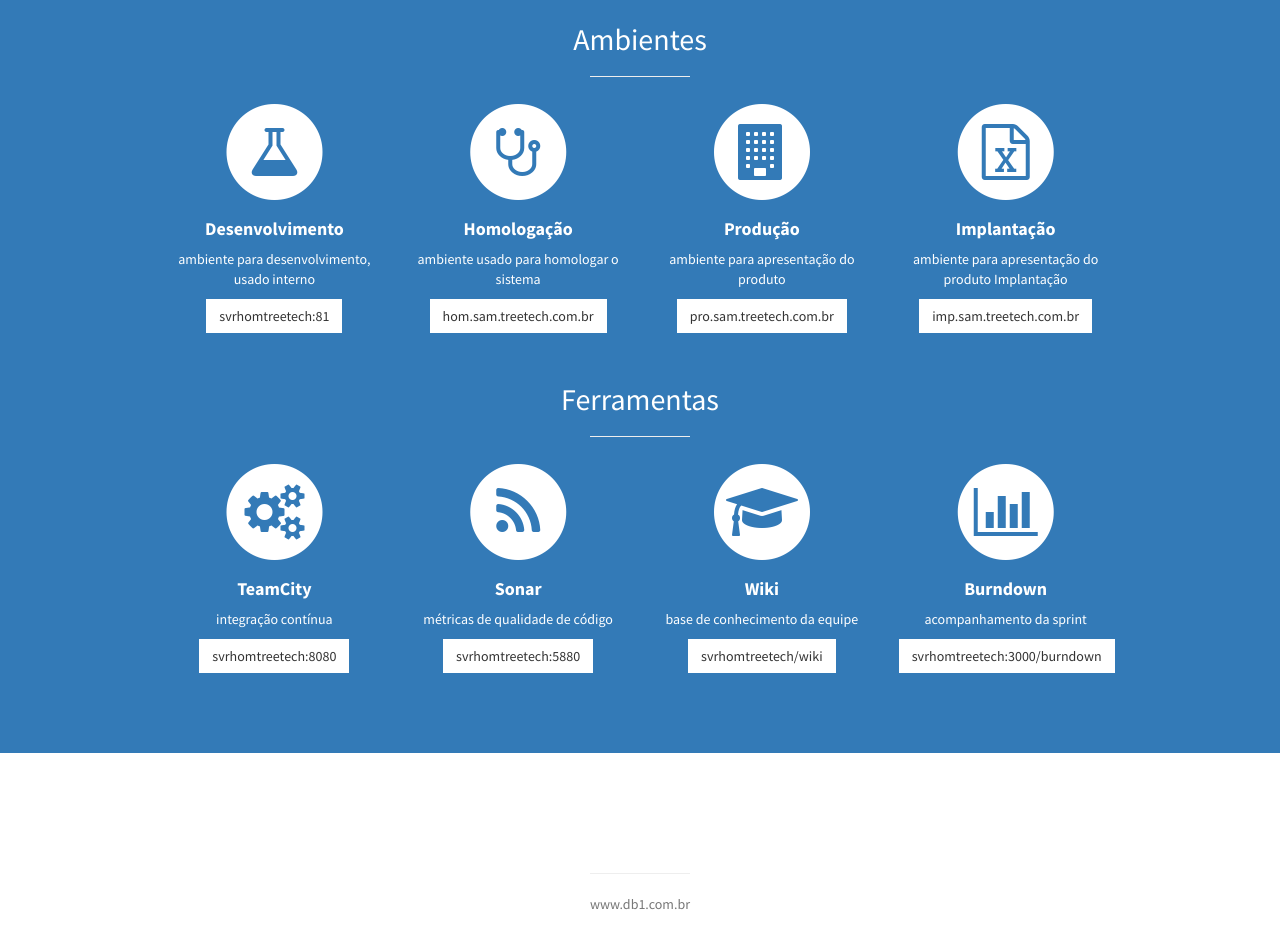
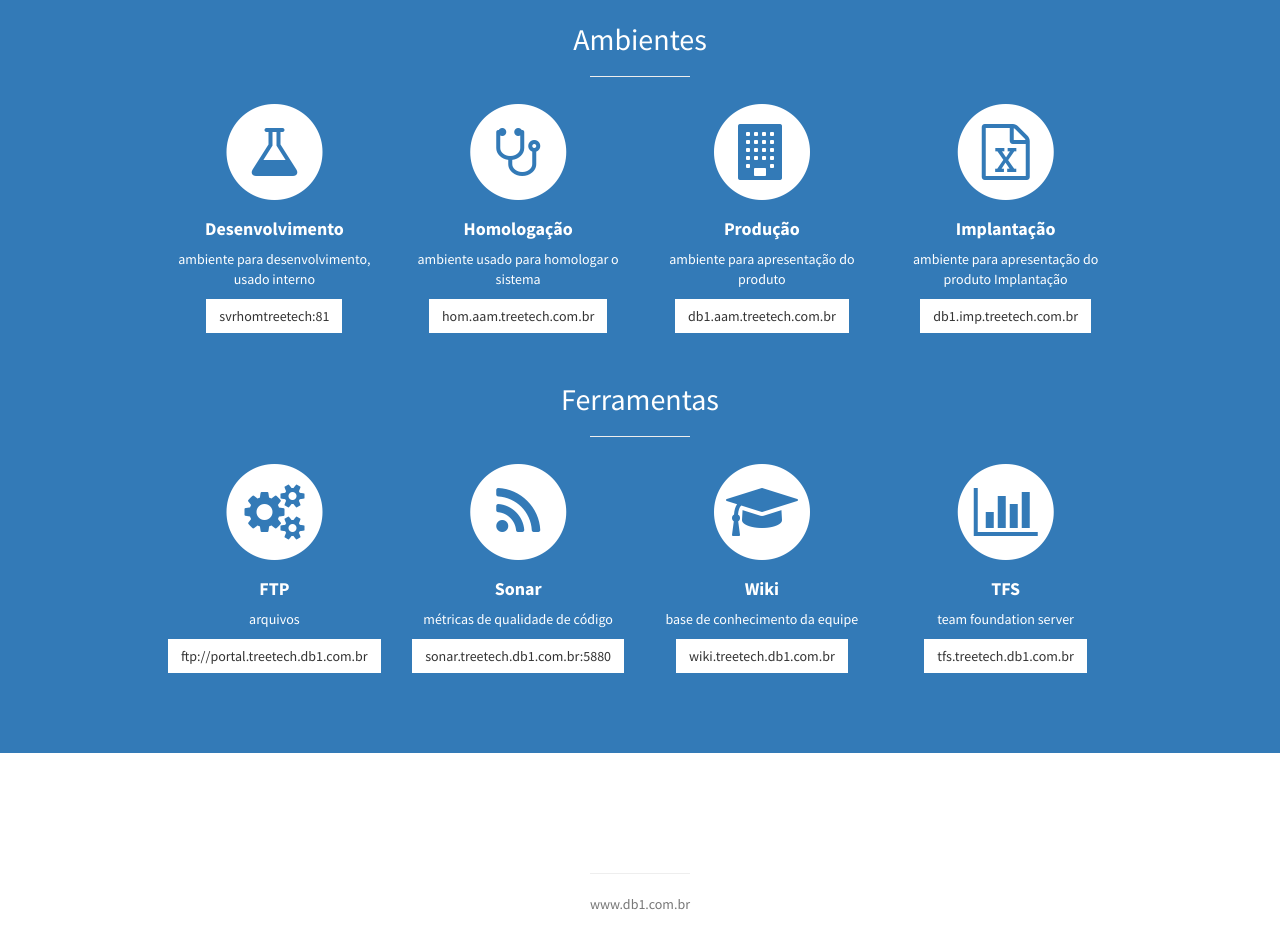
Before and after one commit to marcostomazini/portalservicostreetech, a plain HTML site: page index.html in a window 1280 px wide. Shown: the part 847-1795 px from the top of the page. Drawn offline with Linux system fonts and the light colour scheme.

Commit message:
atualizado links

```diff
--- a/index.html
+++ b/index.html
@@ -73,7 +73,7 @@
                             <div class="service-item">
                                 <span class="fa-stack fa-4x">
                                 <i class="fa fa-circle fa-stack-2x"></i>
-                                <a href="http://hom.sam.treetech.com.br">
+                                <a href="http://hom.aam.treetech.com.br">
 									<i class="fa fa-stethoscope fa-stack-1x text-primary"></i>
 								</a>
                             </span>
@@ -81,7 +81,7 @@
                                     <strong>Homologação</strong>
                                 </h4>
                                 <p>ambiente usado para homologar o sistema</p>
-                                <a href="http://hom.sam.treetech.com.br" target="_blank" class="btn btn-light">hom.sam.treetech.com.br</a>
+                                <a href="http://hom.aam.treetech.com.br" target="_blank" class="btn btn-light">hom.aam.treetech.com.br</a>
                             </div>
                         </div>
 
@@ -89,7 +89,7 @@
                             <div class="service-item">
                                 <span class="fa-stack fa-4x">
                                 <i class="fa fa-circle fa-stack-2x"></i>
-                                <a href="http://pro.sam.treetech.com.br">
+                                <a href="http://db1.aam.treetech.com.br">
 									<i class="fa fa-building fa-stack-1x text-primary"></i>
 								</a>
                             </span>
@@ -97,7 +97,7 @@
                                     <strong>Produção</strong>
                                 </h4>
                                 <p>ambiente para apresentação do produto</p>
-                                <a href="http://pro.sam.treetech.com.br" target="_blank" class="btn btn-light">pro.sam.treetech.com.br</a>
+                                <a href="http://db1.aam.treetech.com.br" target="_blank" class="btn btn-light">db1.aam.treetech.com.br</a>
                             </div>
                         </div>
 
@@ -105,7 +105,7 @@
                             <div class="service-item">
                                 <span class="fa-stack fa-4x">
                                 <i class="fa fa-circle fa-stack-2x"></i>
-                                <a href="http://imp.sam.treetech.com.br">
+                                <a href="http://db1.imp.treetech.com.br">
 									<i class="fa fa-file-excel-o fa-stack-1x text-primary"></i>
 								</a>
                             </span>
@@ -113,7 +113,7 @@
                                     <strong>Implantação</strong>
                                 </h4>
                                 <p>ambiente para apresentação do produto Implantação</p>
-                                <a href="http://imp.sam.treetech.com.br" target="_blank" class="btn btn-light">imp.sam.treetech.com.br</a>
+                                <a href="http://db1.imp.treetech.com.br" target="_blank" class="btn btn-light">db1.imp.treetech.com.br</a>
                             </div>
                         </div>
                     </div>
@@ -131,15 +131,15 @@
                             <div class="service-item">
                                 <span class="fa-stack fa-4x">
                                 <i class="fa fa-circle fa-stack-2x"></i>
-                                <a href="http://svrhomtreetech:8080/">
+                                <a href="ftp://portal.treetech.db1.com.br">
 									<i class="fa fa-cogs fa-stack-1x text-primary"></i>
 								</a>
                             </span>
                                 <h4>
-                                    <strong>TeamCity</strong>
+                                    <strong>FTP</strong>
                                 </h4>
-                                <p>integração contínua</p>
-                                <a href="http://svrhomtreetech:8080/" target="_blank" class="btn btn-light">svrhomtreetech:8080</a>
+                                <p>arquivos</p>
+                                <a href="ftp://portal.treetech.db1.com.br" target="_blank" class="btn btn-light">ftp://portal.treetech.db1.com.br</a>
                             </div>
                         </div>
 
@@ -147,7 +147,7 @@
                             <div class="service-item">
                                 <span class="fa-stack fa-4x">
                                 <i class="fa fa-circle fa-stack-2x"></i>
-                                <a href="http://svrhomtreetech:5880/">
+                                <a href="http://sonar.treetech.db1.com.br:5880">
 									<i class="fa fa-rss fa-stack-1x text-primary"></i>
 								</a>
                             </span>
@@ -155,7 +155,7 @@
                                     <strong>Sonar</strong>
                                 </h4>
                                 <p>métricas de qualidade de código</p>
-                                <a href="http://svrhomtreetech:5880/" target="_blank" class="btn btn-light">svrhomtreetech:5880</a>
+                                <a href="http://sonar.treetech.db1.com.br:5880" target="_blank" class="btn btn-light">sonar.treetech.db1.com.br:5880</a>
                             </div>
                         </div>
 
@@ -163,7 +163,7 @@
                             <div class="service-item">
                                 <span class="fa-stack fa-4x">
                                 <i class="fa fa-circle fa-stack-2x"></i>
-                                <a href="http://svrhomtreetech:5881/index.php?title=Treetech_Wiki">
+                                <a href="http://wiki.treetech.db1.com.br">
 									<i class="fa fa-graduation-cap fa-stack-1x text-primary"></i>
 								</a>
                             </span>
@@ -171,7 +171,7 @@
                                     <strong>Wiki</strong>
                                 </h4>
                                 <p>base de conhecimento da equipe</p>
-								<a href="http://svrhomtreetech:5881/index.php?title=Treetech_Wiki" target="_blank" class="btn btn-light">svrhomtreetech/wiki</a>
+								<a href="http://wiki.treetech.db1.com.br" target="_blank" class="btn btn-light">wiki.treetech.db1.com.br</a>
                             </div>
                         </div>
 
@@ -179,15 +179,15 @@
                             <div class="service-item">
                                 <span class="fa-stack fa-4x">
                                 <i class="fa fa-circle fa-stack-2x"></i>
-                                <a href="http://svrhomtreetech:3000/burndown">
+                                <a href="http://tfs.treetech.db1.com.br">
 									<i class="fa fa-bar-chart fa-stack-1x text-primary"></i>
 								</a>
                             </span>
                                 <h4>
-                                    <strong>Burndown</strong>
+                                    <strong>TFS</strong>
                                 </h4>
-                                <p>acompanhamento da sprint</p>
-                                <a href="http://svrhomtreetech:3000/burndown" target="_blank" class="btn btn-light">svrhomtreetech:3000/burndown</a>
+                                <p>team foundation server</p>
+                                <a href="http://tfs.treetech.db1.com.br" target="_blank" class="btn btn-light">tfs.treetech.db1.com.br</a>
                             </div>
                         </div>
                     </div>
```
Also changed, not shown: img/logo_nuget.png (added), 1 other file.
